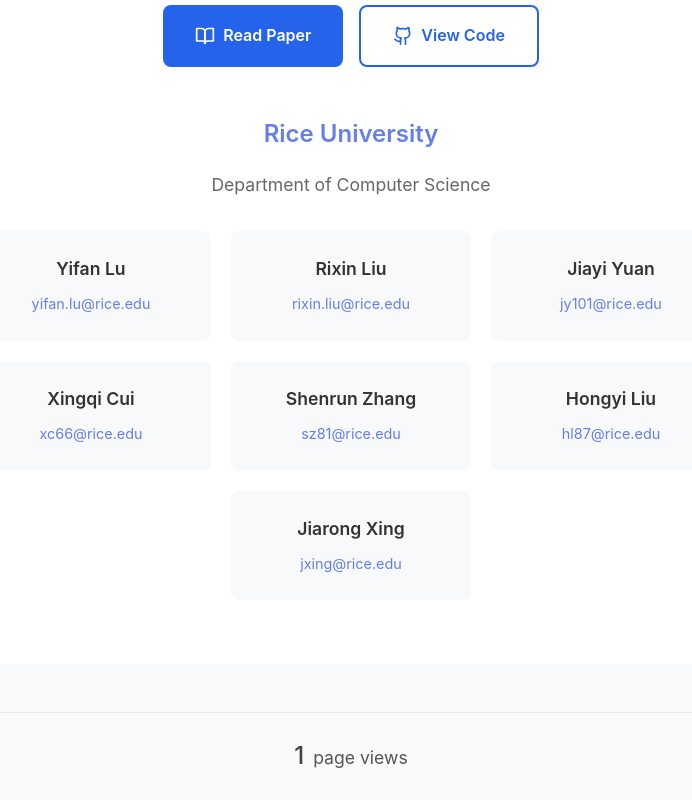
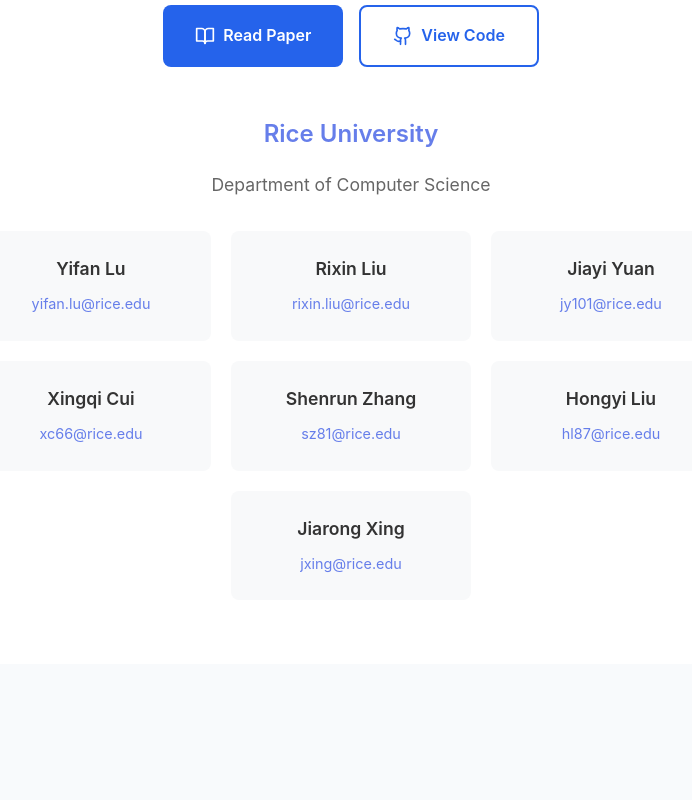
Before and after one commit to RouteWorks/routeworks.github.io, a React (Create React App) app: page / in a window 1280 px wide. Shown: the part 3167-3967 px from the top of the page, without its empty margins (289-981 px from the left). After the commit the page ends 3831 px from the top, so only its background shows below. Built offline with nearby package versions, Linux system fonts and the light colour scheme.

Commit message:
Added google analytics

```diff
--- a/src/App.tsx
+++ b/src/App.tsx
@@ -5,11 +5,13 @@
 import HomePage from './pages/HomePage';
 import LeaderboardPage from './pages/LeaderboardPage';
 import SubmitPromptPage from './pages/SubmitPromptPage';
+import GoogleAnalytics from './components/GoogleAnalytics';
 
 const App: React.FC = () => {
   return (
     <Router>
       <div className="App">
+        <GoogleAnalytics />
         <Header />
         <main className="main-content">
           <Routes>
--- /dev/null
+++ b/src/components/GoogleAnalytics.tsx
@@ -0,0 +1,41 @@
+import { useEffect } from 'react';
+import { useLocation } from 'react-router-dom';
+
+const GA_MEASUREMENT_ID = 'G-CFZYZLHP5X';
+
+const GoogleAnalytics: React.FC = () => {
+  const location = useLocation();
+
+  useEffect(() => {
+    // Load Google Analytics script
+    const script1 = document.createElement('script');
+    script1.async = true;
+    script1.src = `https://www.googletagmanager.com/gtag/js?id=${GA_MEASUREMENT_ID}`;
+    document.head.appendChild(script1);
+
+    // Initialize dataLayer and gtag function
+    window.dataLayer = window.dataLayer || [];
+    function gtag(...args: any[]) {
+      window.dataLayer.push(args);
+    }
+    window.gtag = gtag;
+
+    gtag('js', new Date());
+    gtag('config', GA_MEASUREMENT_ID, {
+      page_path: window.location.pathname,
+    });
+  }, []);
+
+  useEffect(() => {
+    // Track page view on route change
+    if (window.gtag) {
+      window.gtag('config', GA_MEASUREMENT_ID, {
+        page_path: location.pathname + location.search,
+      });
+    }
+  }, [location]);
+
+  return null;
+};
+
+export default GoogleAnalytics;
--- a/src/components/PageStats.css
+++ /dev/null
@@ -1,25 +0,0 @@
-.page-stats {
-  text-align: center;
-  padding: 1.5rem 0;
-  margin-top: 3rem;
-  border-top: 1px solid #e5e7eb;
-}
-
-.stat-text {
-  display: inline-block;
-  font-size: 0.875rem;
-  color: #424244;
-  font-weight: 400;
-}
-
-.stat-number {
-  color: #424244;
-  font-weight: 500;
-  margin-right: 0.25rem;
-  font-size: 1.5rem;
-}
-
-.stat-label {
-  color: #424244;
-  font-weight: 400;
-}
--- a/src/components/PageStats.tsx
+++ /dev/null
@@ -1,54 +0,0 @@
-import React, { useState, useEffect, useRef } from 'react';
-import './PageStats.css';
-
-const PageStats: React.FC = () => {
-  const [totalViews, setTotalViews] = useState<number>(0);
-  const hasIncremented = useRef(false);
-
-  useEffect(() => {
-    // Prevent double counting in React strict mode
-    if (hasIncremented.current) {
-      return;
-    }
-
-    // Use a timestamp check to prevent rapid double increments
-    const lastIncrement = sessionStorage.getItem('routerarena_last_increment');
-    const now = Date.now();
-
-    // Only increment if it's been more than 1 second since last increment
-    if (lastIncrement && (now - parseInt(lastIncrement)) < 1000) {
-      // Load existing value without incrementing
-      const existing = localStorage.getItem('routerarena_total_views');
-      if (existing) {
-        setTotalViews(parseInt(existing));
-      }
-      return;
-    }
-
-    hasIncremented.current = true;
-    sessionStorage.setItem('routerarena_last_increment', now.toString());
-
-    // Get existing total views
-    const existing = localStorage.getItem('routerarena_total_views');
-    let views = 1;
-
-    if (existing) {
-      views = parseInt(existing) + 1;
-    }
-
-    // Save updated views
-    localStorage.setItem('routerarena_total_views', views.toString());
-    setTotalViews(views);
-  }, []);
-
-  return (
-    <div className="page-stats">
-      <span className="stat-text">
-        <span className="stat-number">{totalViews.toLocaleString()}</span>
-        <span className="stat-label"> page views</span>
-      </span>
-    </div>
-  );
-};
-
-export default PageStats;
--- /dev/null
+++ b/src/global.d.ts
@@ -0,0 +1,5 @@
+// Type declarations for Google Analytics
+interface Window {
+  dataLayer: any[];
+  gtag: (...args: any[]) => void;
+}
--- a/src/pages/HomePage.tsx
+++ b/src/pages/HomePage.tsx
@@ -4,7 +4,6 @@
 import { contactInfo, datasetInfo, routers } from '../data/mockData';
 import Figure from '../components/Figure';
 import DatasetCompositionChart from '../components/DatasetCompositionChart';
-import PageStats from '../components/PageStats';
 import './HomePage.css';
 
 const HomePage: React.FC = () => {
@@ -281,8 +280,6 @@
         </div>
       </section>
 
-      {/* Page Statistics */}
-      <PageStats />
     </div>
   );
 };
--- a/src/pages/LeaderboardPage.css
+++ b/src/pages/LeaderboardPage.css
@@ -173,8 +173,7 @@
     0.8fr   /* Opt. Cost */
     0.8fr   /* Opt. Acc */
     0.8fr   /* Latency */
-    0.8fr   /* Robust */
-    0.9fr;  /* Average */
+    0.8fr;  /* Robust */
 }
 
 
--- a/src/pages/LeaderboardPage.tsx
+++ b/src/pages/LeaderboardPage.tsx
@@ -12,7 +12,7 @@
 const LeaderboardPage: React.FC = () => {
   const [searchTerm, setSearchTerm] = useState('');
   const [filterType, setFilterType] = useState<'all' | 'academic' | 'commercial'>('all');
-  const [activeMetric, setActiveMetric] = useState<'arena' | 'average' | 'optimalSelection' | 'optimalCost' | 'optimalAcc' | 'latency' | 'robustness'>('arena');
+  const [activeMetric, setActiveMetric] = useState<'arena' | 'optimalSelection' | 'optimalCost' | 'optimalAcc' | 'latency' | 'robustness'>('arena');
   const [activeTab, setActiveTab] = useState<'spider' | 'deferral'>('spider');
 
   // Deferral curve data
@@ -61,15 +61,6 @@
       const matchesFilter = filterType === 'all' || router.type === filterType;
       return matchesSearch && matchesFilter;
     });
-
-    if (activeMetric === 'average') {
-      // Sort by average of all available metrics
-      return filtered.sort((a, b) => {
-        const avgA = calculateAverageScore(a.metrics);
-        const avgB = calculateAverageScore(b.metrics);
-        return avgB - avgA;
-      });
-    }
 
     const key = metricKeyMap[activeMetric];
     return filtered.sort((a, b) => {
@@ -173,12 +164,6 @@
           >
             Robustness
           </button>
-          <button
-            className={`metric-filter-btn ${activeMetric === 'average' ? 'active' : ''}`}
-            onClick={() => setActiveMetric('average')}
-          >
-            Average
-          </button>
         </div>
 
         {/* Filters and Search */}
@@ -222,7 +207,6 @@
             <div className="metrics-col">Opt. Acc</div>
             <div className="metrics-col">Latency</div>
             <div className="metrics-col">Robust</div>
-            <div className="metrics-col overall-col">Average</div>
           </div>
 
           <div className="leaderboard-body">
@@ -301,14 +285,6 @@
                       {router.metrics.robustnessScore !== null
                         ? router.metrics.robustnessScore.toFixed(4)
                         : '—'}
-                    </span>
-                  </div>
-                </div>
-
-                <div className="metrics-col overall-col">
-                  <div className="metric-value">
-                    <span className="score overall-score">
-                      {calculateAverageScore(router.metrics).toFixed(4)}
                     </span>
                   </div>
                 </div>
```
